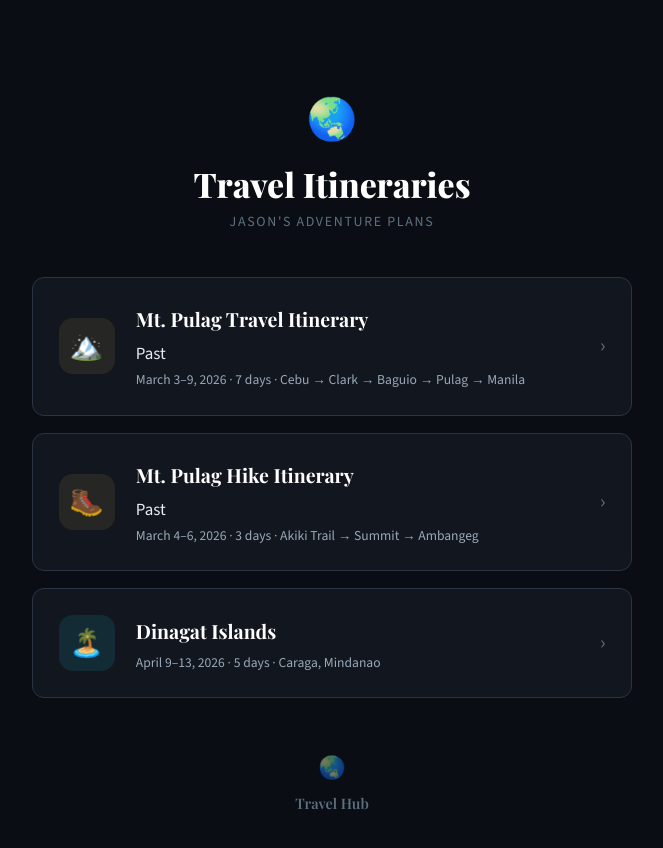
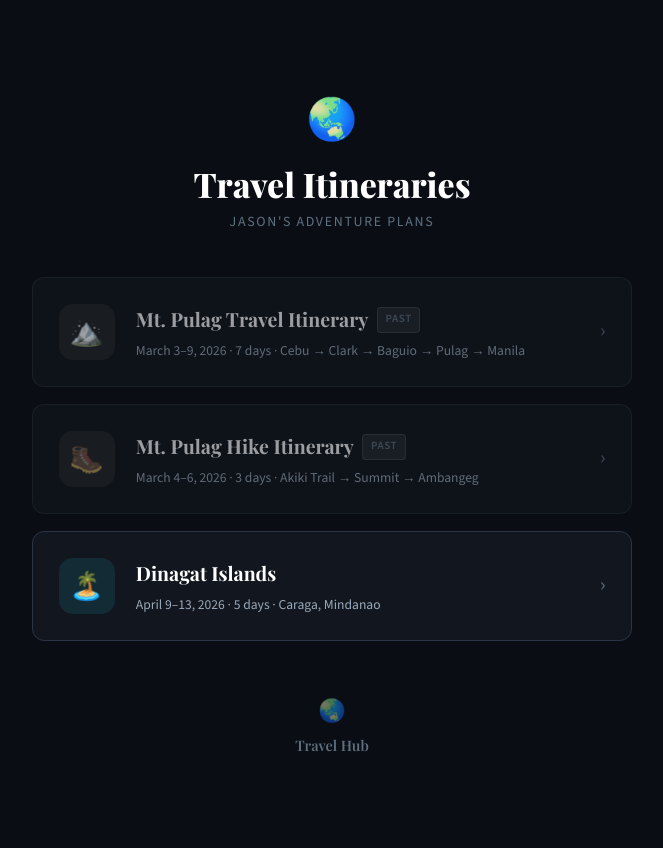
Before and after one commit to jasonalmine/travel-itineraries, a Next.js app: page / in a window 1280 px wide. Shown: the top 848 px of the page, without its empty margins (308-971 px from the left). After the commit the page ends 826 px from the top, so only its background shows below. Built offline with nearby package versions, Linux system fonts and the light colour scheme.

Commit message:
Add past trip styles to TripCard

```diff
--- a/src/components/content/TripCard.module.css
+++ b/src/components/content/TripCard.module.css
@@ -27,6 +27,17 @@
   border-color: #22d3ee;
 }
 
+.card.past {
+  opacity: 0.6;
+  border-color: rgba(255, 255, 255, 0.08);
+}
+
+.card.past:hover {
+  opacity: 0.8;
+  transform: translateY(-1px);
+  border-color: rgba(255, 255, 255, 0.15);
+}
+
 .icon {
   width: 56px;
   height: 56px;
@@ -46,9 +57,20 @@
   background: rgba(34, 211, 238, 0.1);
 }
 
+.pastIcon {
+  filter: grayscale(50%);
+}
+
 .content {
   flex: 1;
   min-width: 0;
+}
+
+.titleRow {
+  display: flex;
+  align-items: center;
+  gap: 0.5rem;
+  margin-bottom: 0.2rem;
 }
 
 .title {
@@ -56,7 +78,19 @@
   font-size: 1.15rem;
   font-weight: 700;
   color: #fff;
-  margin-bottom: 0.2rem;
+}
+
+.pastBadge {
+  font-size: 0.65rem;
+  font-weight: 600;
+  text-transform: uppercase;
+  letter-spacing: 0.05em;
+  color: var(--text-muted);
+  background: rgba(255, 255, 255, 0.08);
+  border: 1px solid rgba(255, 255, 255, 0.12);
+  padding: 0.15rem 0.45rem;
+  border-radius: 4px;
+  flex-shrink: 0;
 }
 
 .meta {
```
